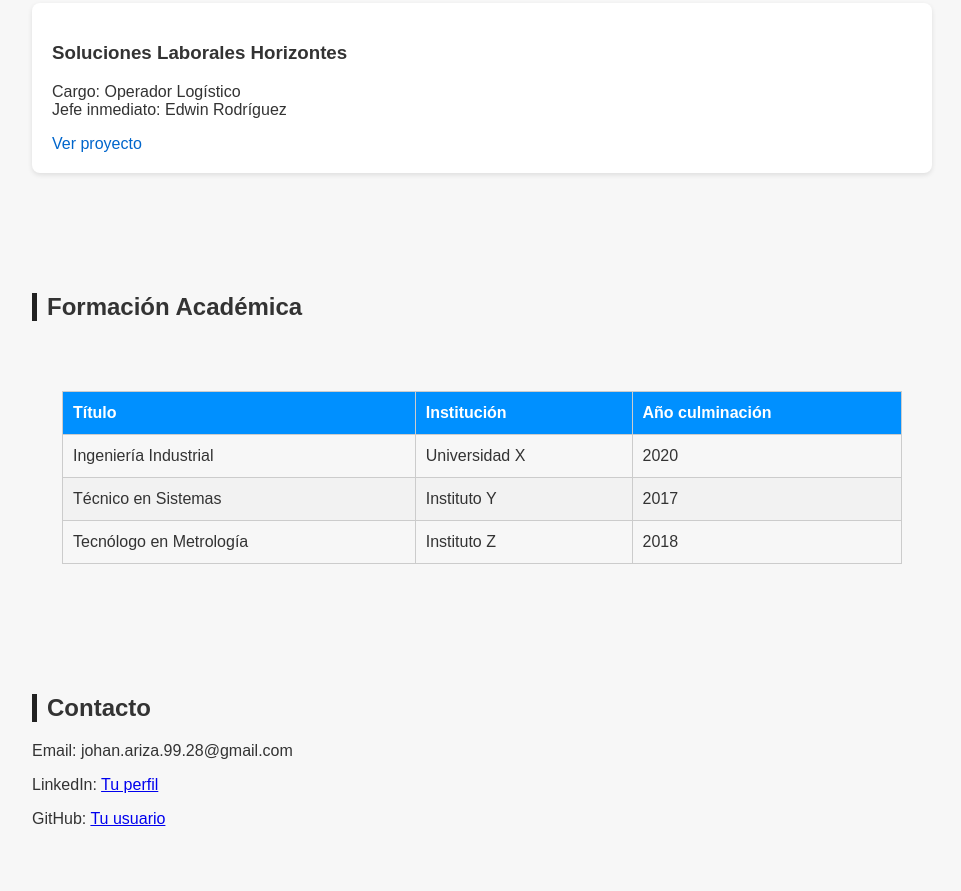
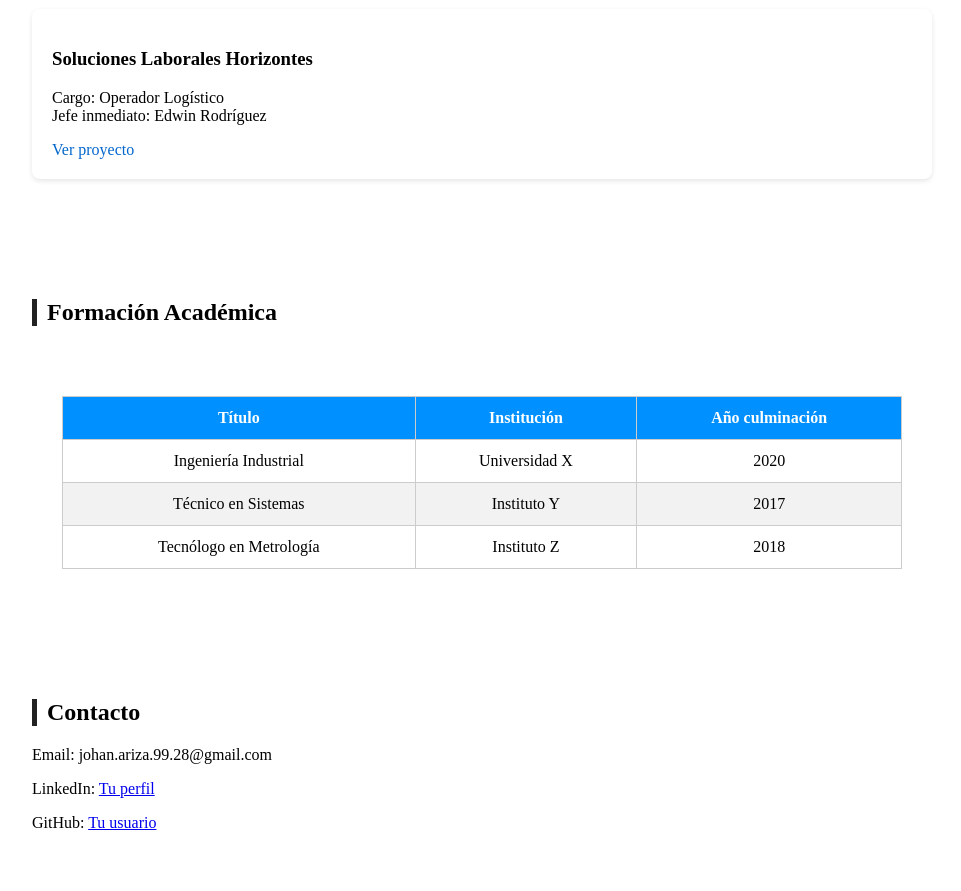
Before and after one commit to JohanCortes-Cloud/Portafolio, a plain HTML site: page index.html in a window 1280 px wide. Shown: the part 931-1822 px from the top of the page, without its empty margins (158-1119 px from the left). Drawn offline with Linux system fonts and the light colour scheme.

Commit message:
Update style.css

```diff
--- a/style.css
+++ b/style.css
@@ -1,4 +1,4 @@
-body {
+rbody {
     margin: 0;
     font-family: Arial, sans-serif;
     background: #f7f7f7;
@@ -46,7 +46,7 @@ table {
 th, td {
     border: 1px solid #ccc;
     padding: 12px 10px;
-    text-align: left;
+    text-align: center;
 }
 
 th {
```
